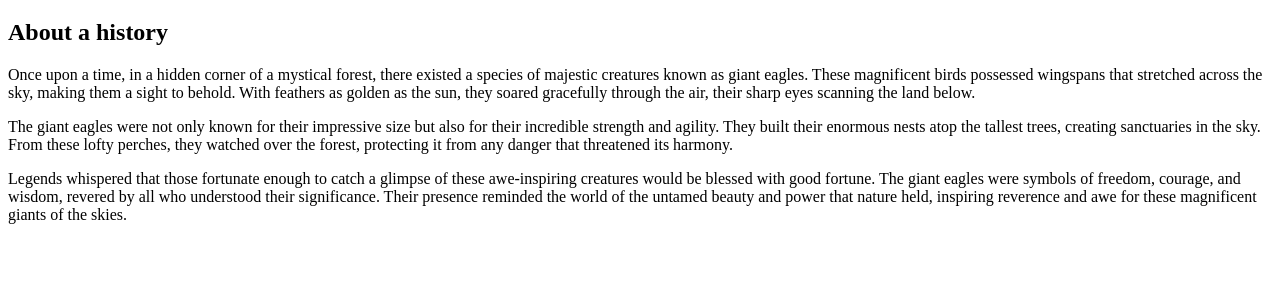
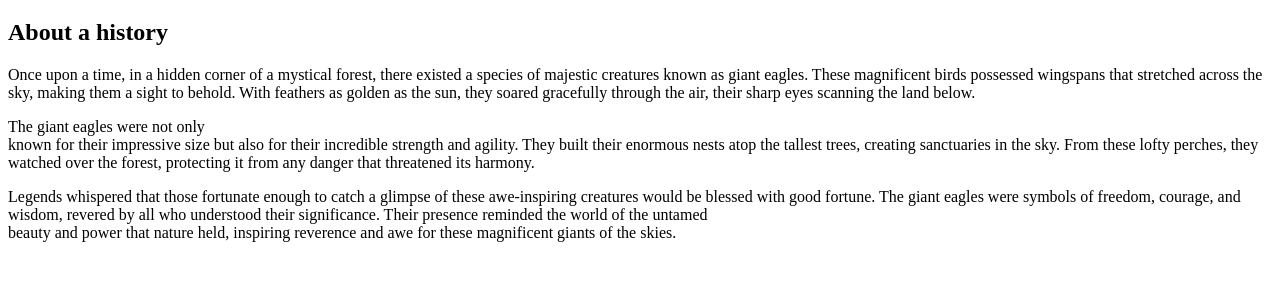
Before and after one commit to cardozoaldama/html-eagles-website, a plain HTML site: page index.html in a window 1280 px wide. Shown: the part 61-342 px from the top of the page. Drawn offline with Linux system fonts and the light colour scheme.

Commit message:
Added some break elements

```diff
--- a/index.html
+++ b/index.html
@@ -11,9 +11,9 @@
         <h2>About a history</h2>
         <p>Once upon a time, in a hidden corner of a mystical forest, there existed a species of majestic creatures known as giant eagles. These magnificent birds possessed wingspans that stretched across the sky, making them a sight to behold. With feathers as golden as the sun, they soared gracefully through the air, their sharp eyes scanning the land below.</p>
 
-        <p>The giant eagles were not only known for their impressive size but also for their incredible strength and agility. They built their enormous nests atop the tallest trees, creating sanctuaries in the sky. From these lofty perches, they watched over the forest, protecting it from any danger that threatened its harmony.</p>
+        <p>The giant eagles were not only <br> known for their impressive size but also for their incredible strength and agility. They built their enormous nests atop the tallest trees, creating sanctuaries in the sky. From these lofty perches, they watched over the forest, protecting it from any danger that threatened its harmony.</p>
 
-        <p>Legends whispered that those fortunate enough to catch a glimpse of these awe-inspiring creatures would be blessed with good fortune. The giant eagles were symbols of freedom, courage, and wisdom, revered by all who understood their significance. Their presence reminded the world of the untamed beauty and power that nature held, inspiring reverence and awe for these magnificent giants of the skies.</p>
+        <p>Legends whispered that those fortunate enough to catch a glimpse of these awe-inspiring creatures would be blessed with good fortune. The giant eagles were symbols of freedom, courage, and wisdom, revered by all who understood their significance. Their presence reminded the world of the untamed <br> beauty and power that nature held, inspiring reverence and awe for these magnificent giants of the skies.</p>
     </body>
 </html>
 <!-- End HTML content -->
```
